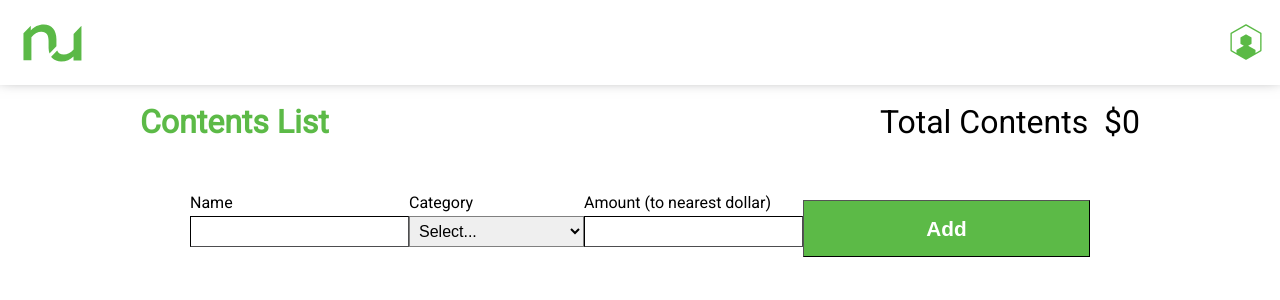
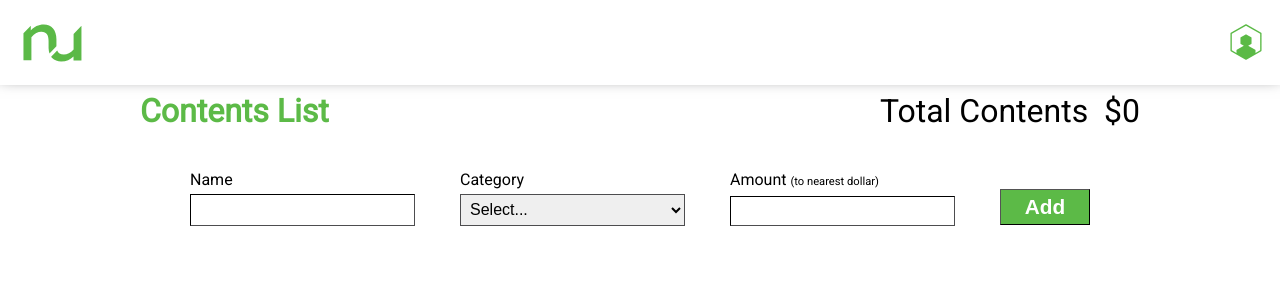
Before and after one commit to kenadian/contents-list, a React (Create React App) app: page / in a window 1280 px wide. Shown: the top 300 px of the page. Built offline with nearby package versions, Linux system fonts and the light colour scheme.

Commit message:
edit styles to move inputs to bottom on pixel 2

```diff
--- a/src/App.css
+++ b/src/App.css
@@ -3,11 +3,44 @@
   body {
     font-size: 14px;
   }
+  .field-helper-text {
+    display: none;
+  }
+  /* Bottom fields*/
   .input-form {
+    display: flex;
+    justify-content: space-around;
+  }
+  .field-category {
+    flex: 0 1 25%;
+    order: 2;
+    width: 20vw;
+  }
+  .field-name {
+    flex: 0 1 25%;
+    width: 34vw;
+    order: 2;
+  }
+  .field-amount {
+    flex: 0 1 16%;
+    order: 3;
+    width: 16vw;
+  }
+  .contents-add {
+    flex: 0 0 15%;
+    order: 3;
+    width: 15vw;
+  }
+  .inputs-container {
+    position: fixed;
+    bottom: 0;
+  }
+  /* .input-form {
     display: flex;
     flex-direction: column;
     align-content: flex-start;
-  }
+  } */
+  /* End Bottom Fields */
   .category-total {
     font-size: 1.3rem;
   }
@@ -31,6 +64,18 @@
   }
 }
 @media screen and (min-width: 412px) {
+  /* Bottom Fields */
+  .contents-add {
+    width: 10%;
+  }
+  .field-helper-text {
+    display: inline-block;
+    font-size: 0.7rem;
+  }
+  .field-label-container {
+    width: 25%;
+  }
+  /* End Bottom Fields */
   body {
     font-size: 16px;
   }
@@ -87,8 +132,19 @@
     align-items: flex-end;
   }
 }
+
+*,
+*:before,
+*:after {
+  box-sizing: inherit;
+}
+
+html {
+  box-sizing: border-box;
+}
+
 body {
-  line-height: 1.4;
+  line-height: 1.4rem;
   font-family: "Roboto", sans-serif;
 }
 .App {
@@ -122,23 +178,24 @@ body {
   color: #5cba47;
   flex: 1;
 }
+/* Bottom fields*/
+
 .inputs-container {
-  flex: 1;
+  align-items: center;
+  width: 100vw;
+}
+
+/* .inputs-container {
   align-items: center;
   width: 90vw;
-  /* max-width: 400px; */
-}
-/* .input-form {
-  display: flex;
-  flex-direction: column;
-  align-content: flex-start;
 } */
+/* End Bottom Fields */
 .contents-category {
   flex: 1;
   order: 1;
   align-self: stretch;
   border-width: 1px;
-  border-color: grey;
+  border-color: rgb(77, 77, 79);
   font-size: 16px;
   padding: 5px;
   -webkit-appearance: button;
@@ -163,8 +220,19 @@ body {
   padding: 5px;
   order: 5;
 }
+/* Bottom Fields */
 
 .contents-add {
+  align-self: center;
+  border-width: 1px;
+  background: #5cba47;
+  font-size: 1.3rem;
+  font-weight: bold;
+  padding: 5px;
+  margin-top: 10px;
+  color: white;
+}
+/* .contents-add {
   flex: 1;
   align-self: stretch;
   border-width: 1px;
@@ -175,7 +243,8 @@ body {
   margin-top: 10px;
   color: white;
   order: 6;
-}
+} */
+/* End Bottom Fields */
 .category-title {
   display: flex;
   justify-content: space-between;
@@ -185,7 +254,7 @@ body {
   padding: 20px 0 5px 0;
   margin-bottom: 10px;
   border-bottom-width: 1px;
-  border-bottom-color: #5cba4780;
+  border-bottom-color: #5cba47;
   border-bottom-style: solid;
   max-width: 1000px;
 }
@@ -212,12 +281,6 @@ body {
   color: rgb(220, 20, 60);
 }
 
-*,
-*:before,
-*:after {
-  box-sizing: inherit;
-}
-
 h1 {
   font-size: 2rem;
   text-align: center;
@@ -231,16 +294,19 @@ h1 {
   /* line-height: 1.25rem; */
   color: #000000;
 }
+
 .field-label-container {
   display: flex;
   flex-direction: column;
   margin-bottom: 10px;
 }
+
 .Title {
   width: 100vw;
   top: 0;
   height: 50px;
 }
+
 .logo {
   background-image: url(/images/primary_small.svg);
   cursor: pointer;
@@ -251,6 +317,7 @@ h1 {
   background-repeat: no-repeat;
   margin-left: 15px;
 }
+
 .login {
   cursor: pointer;
   background-image: url(/images/accountlogin.svg);
@@ -259,6 +326,7 @@ h1 {
   height: 40px;
   margin-right: 15px;
 }
+
 .App-logo {
   animation: App-logo-spin infinite 20s linear;
   height: 40vmin;
@@ -279,12 +347,3 @@ h1 {
 .App-link {
   color: #61dafb;
 }
-
-@keyframes App-logo-spin {
-  from {
-    transform: rotate(0deg);
-  }
-  to {
-    transform: rotate(360deg);
-  }
-}
```
